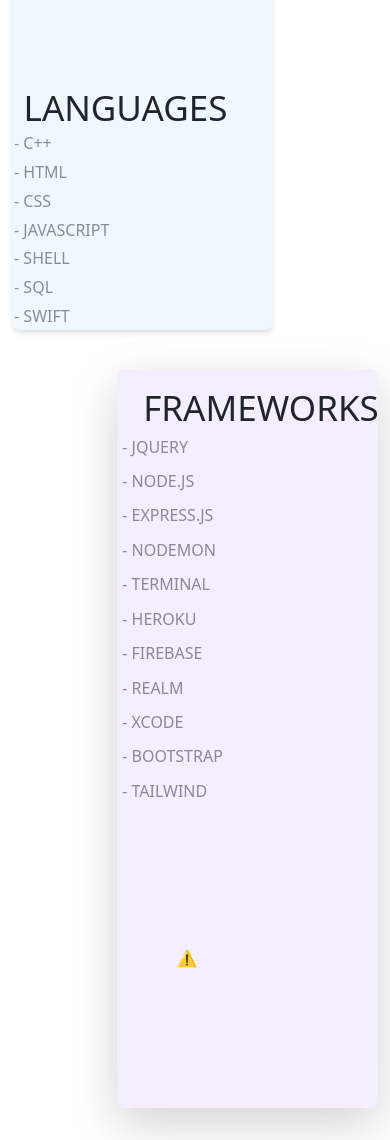
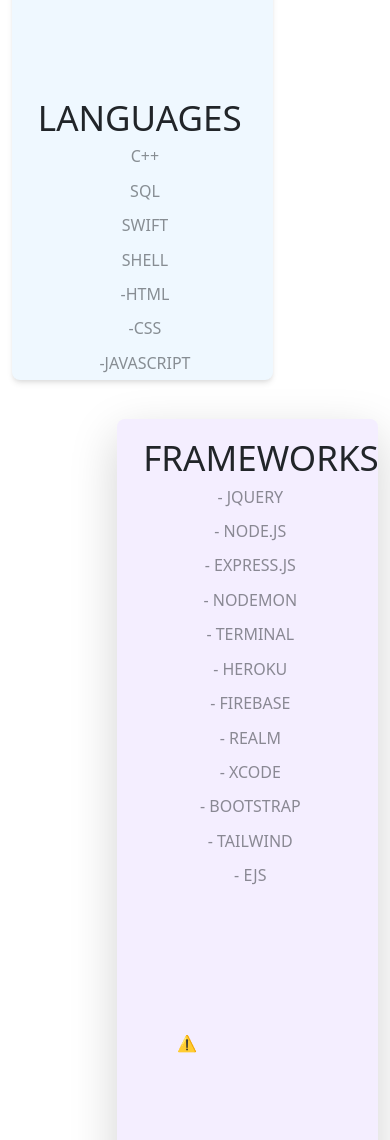
Before and after one commit to SANKALP1011/StaticPorftolioTemplate, a website: page html/index.html in a window 390 px wide. Shown: the part 1880-3020 px from the top of the page. Drawn offline with nearby package versions, Linux system fonts and the light colour scheme; no server answers.

Commit message:
Making site responsive,removing bugs

```diff
--- a/html/index.html
+++ b/html/index.html
@@ -9,9 +9,9 @@
     <link href="https://cdn.jsdelivr.net/npm/bootstrap@5.1.3/dist/css/bootstrap.min.css" rel="stylesheet" integrity="sha384-1BmE4kWBq78iYhFldvKuhfTAU6auU8tT94WrHftjDbrCEXSU1oBoqyl2QvZ6jIW3" crossorigin="anonymous">
     <link href="https://unpkg.com/tailwindcss@^2/dist/tailwind.min.css" rel="stylesheet">
     <script src="https://unpkg.com/@lottiefiles/lottie-player@latest/dist/lottie-player.js"></script>
+
 </head>
 <body>
-
       <section id="MainView">
         <div class="row">
             <div class="col-lg-6 m-md-auto m-sm-auto z-0">
@@ -42,32 +42,32 @@
                             <p class="pText">- I have keen interest in cloud computing.</p>
                             <p class="pText">- I hate redundant code.</p>
                         </div>
-                  <div class="col-6">
+                  <div class="col-lg-6">
                     <lottie-player src="https://assets9.lottiefiles.com/packages/lf20_w51pcehl.json" class="programImage sm\:text-center" background="transparent" speed="1.5" style="width: 300px; height: 300px;" loop autoplay></lottie-player>
                   </div>
               </div>
          </div>
 </section>
 
-<section id="MidOneView">
+<section id="MidOneView" style="text-align: center;">
     <div class="MidOneView shadow-md rounded-lg h-18 z-20">
        <div class="row">
            <div class="col-lg-6">
             <lottie-player src="https://assets7.lottiefiles.com/private_files/lf30_lbn31mn4.json" class="codeView sm\:text-center"  background="transparent" speed="1.5" style="width: 300px; height: 300px;" loop autoplay></lottie-player>
            </div>
-           <div class="col-6">
+           <div class="col-lg-6">
             <h1 class="HeadingText">LANGUAGES</h1>
             <div class="row">
                 <div class="col-lg-6">
-                    <p class="pText">- C++</p>
-                    <p class="pText">- HTML</p>
-                    <p class="pText">- CSS</p>
-                    <p class="pText">- JAVASCRIPT</p>
+                    <p class="pText">C++</p>
+                    <p class="pText">SQL</p>
+                    <p class="pText">SWIFT</p>
+                    <p class="pText">SHELL</p>
                 </div>
                 <div class="col-lg-6">
-                    <p class="pText">- SHELL</p>
-                    <p class="pText">- SQL</p>
-                    <p class="pText">- SWIFT</p>
+                    <p class="pText">-HTML</p>
+                    <p class="pText">-CSS</p>
+                    <p class="pText">-JAVASCRIPT</p>
                 </div>
             </div>
         </div>
@@ -79,22 +79,23 @@
     <div class="MidTwoView shadow-lg rounded-lg h-18 z-30">
       <div class="row">
           <div class="col-lg-6">
-              <h1 class="HeadingText">FRAMEWORKS</h1>
+              <h1 class="HeadingText" style="text-align: center;">FRAMEWORKS</h1>
             <div class="row">
                 <div class="col-lg-6">
-                    <p class="pText">- JQUERY</p>
-                    <p class="pText">- NODE.JS</p>
-                    <p class="pText">- EXPRESS.JS</p>
-                    <p class="pText">- NODEMON</p>
-                    <p class="pText">- TERMINAL</p>
-                    <p class="pText">- HEROKU</p>
+                    <p class="pText" style="text-align: center;">- JQUERY</p>
+                    <p class="pText" style="text-align: center;">- NODE.JS</p>
+                    <p class="pText" style="text-align: center;">- EXPRESS.JS</p>
+                    <p class="pText" style="text-align: center;">- NODEMON</p>
+                    <p class="pText" style="text-align: center;">- TERMINAL</p>
+                    <p class="pText" style="text-align: center;">- HEROKU</p>
                 </div>
                 <div class="col-lg-6">
-                    <p class="pText">- FIREBASE</p>
-                    <p class="pText">- REALM</p>
-                    <p class="pText">- XCODE</p>
-                    <p class="pText">- BOOTSTRAP</p>
-                    <p class="pText">- TAILWIND</p>
+                    <p class="pText" style="text-align: center;">- FIREBASE</p>
+                    <p class="pText" style="text-align: center;">- REALM</p>
+                    <p class="pText" style="text-align: center;">- XCODE</p>
+                    <p class="pText" style="text-align: center;">- BOOTSTRAP</p>
+                    <p class="pText" style="text-align: center;">- TAILWIND</p>
+                    <p class="pText" style="text-align: center;">- EJS</p>
                 </div>
             </div>
           </div>
@@ -106,7 +107,7 @@
 </section>
 
 <section id="MidOneView">
-    <div class="MidOneView shadow-md rounded-lg h-18 z-40">
+    <div class="MidOneView shadow-md rounded-lg h-18 z-40" style="text-align: center;">
         <div class="row">
             <div class="col-lg-6">
                 <lottie-player src="https://assets2.lottiefiles.com/packages/lf20_6gfl0jjp.json" class="codeView sm\:text-center"  background="transparent" speed="1.5" style="width: 340px; height: 340px;" loop autoplay></lottie-player>
@@ -114,20 +115,11 @@
             <div class="col-lg-6">
                 <h1 class="HeadingText">PROJECTS</h1>
                 <p class="pText"> ALL OF MY PROJECTS ARE BUILT USING-:</p>
-                <div class="row">
-                    <div class="col-lg-6">
-                        <p class="pText">- SWIFT</p>
-                        <p class="pText">- HTML</p>
-                        <p class="pText">- CSS</p>
-                    </div>
-                    <div class="col-lg-6">
-                        <p class="pText">- JAVASCRIPT</p>
-                        <p class="pText">- C++</p>
-                    </div>
-                </div>
+                <p class="pText">-My projects are open source.</p>
+                <p class="pText">-Projects are uploaded on github.</p>
                 <p class="pText">CLICK BELOW FOR MY PROJECTS-:</p>
   <br>
-                <button class="bg-white hover:bg-gray-100 text-gray-800 font-semibold py-2 px-4 border border-gray-400 rounded shadow transform motion-safe:hover:scale-110... col-lg-4">
+                <button class=" ProjectButton bg-white hover:bg-gray-100 text-gray-800 font-semibold py-2 px-4 border border-gray-400 rounded shadow transform motion-safe:hover:scale-110... col-lg-4">
                     <a href="../html/project.html">Projects</a>
                   </button>
 
```
